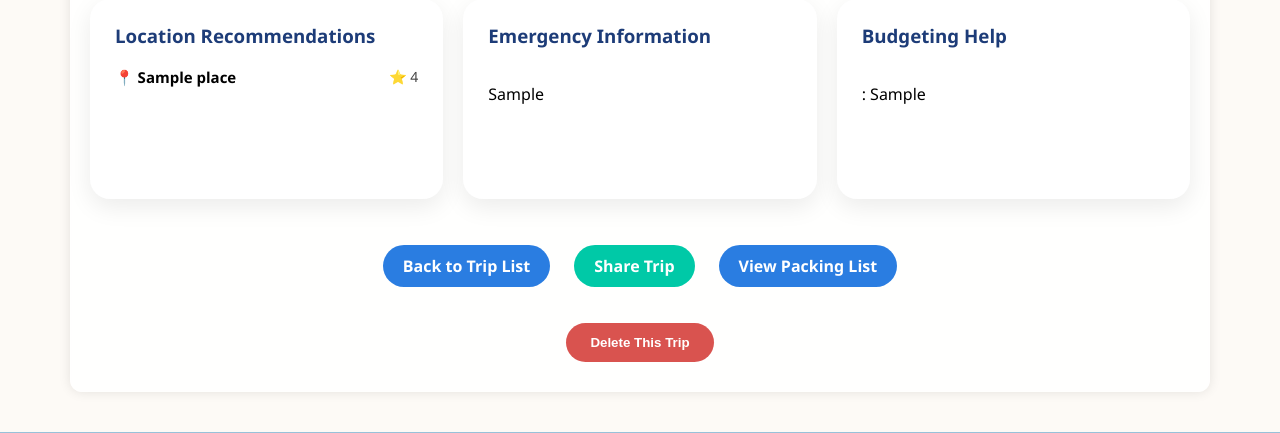
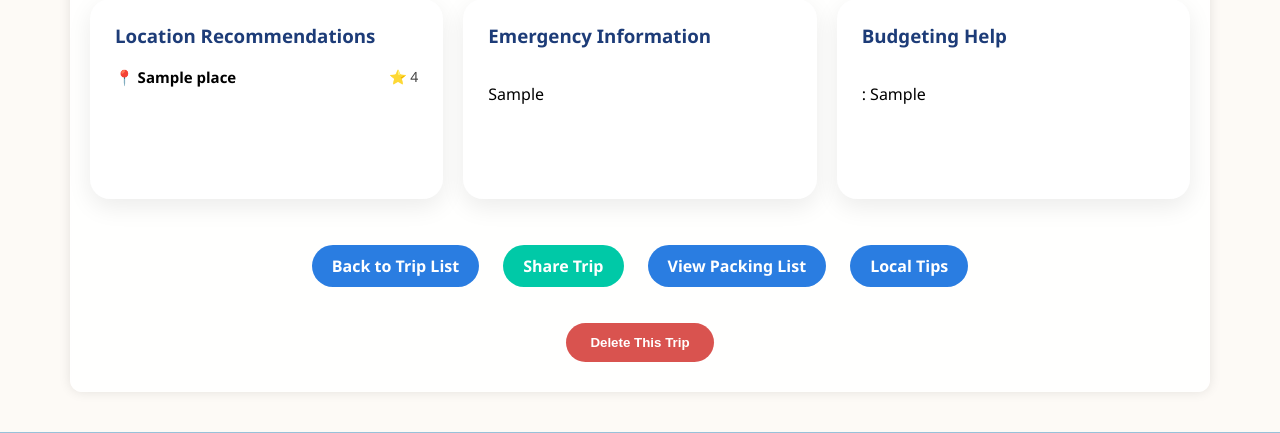
Before and after one commit to steve0joo/TravelMate, a Django app: template trips/templates/trips/trip_detail.html in a window 1280 px wide. Shown: the part 1282-1715 px from the top of the page. Run offline with Django 3.2, Linux system fonts and the light colour scheme; the template is opened without the code that fills it: most values are stand-ins (such as "Sample title", 1, 10 or a date in 2020); grey boxes marked "Sample" are stand-in pictures.

Commit message:
Fixed local tips

```diff
--- a/trips/templates/trips/trip_detail.html
+++ b/trips/templates/trips/trip_detail.html
@@ -245,6 +245,7 @@
         <a href="{% url 'trip_list' %}" class="button-link btn-blue">Back to Trip List</a>
         <a href="{% url 'share_trip' trip.id %}" class="button-link btn-green">Share Trip</a>
         <a href="{% url 'packing_list' trip.id %}" class="button-link btn-blue">View Packing List</a>
+        <a href="{% url 'localtips' trip.id %}" class="button-link btn-blue">Local Tips</a>
     </div>
 
     <div style="align-items: center; justify-content: center; display: flex; padding: 30px 25px;">
```
